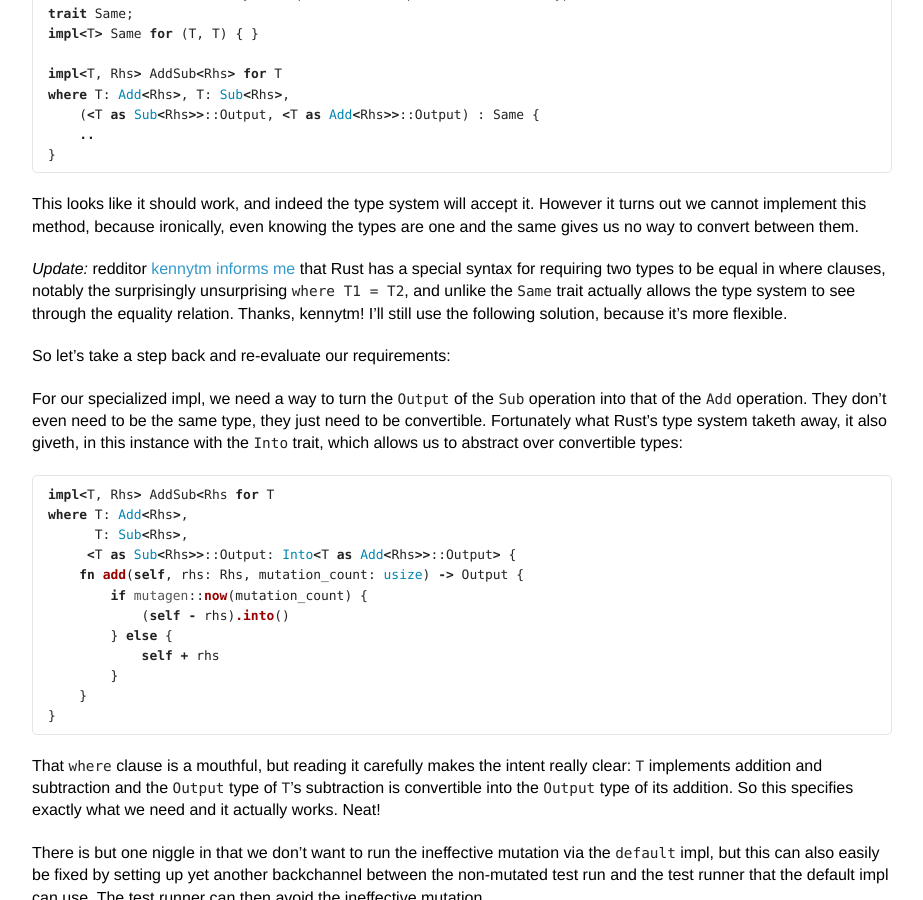
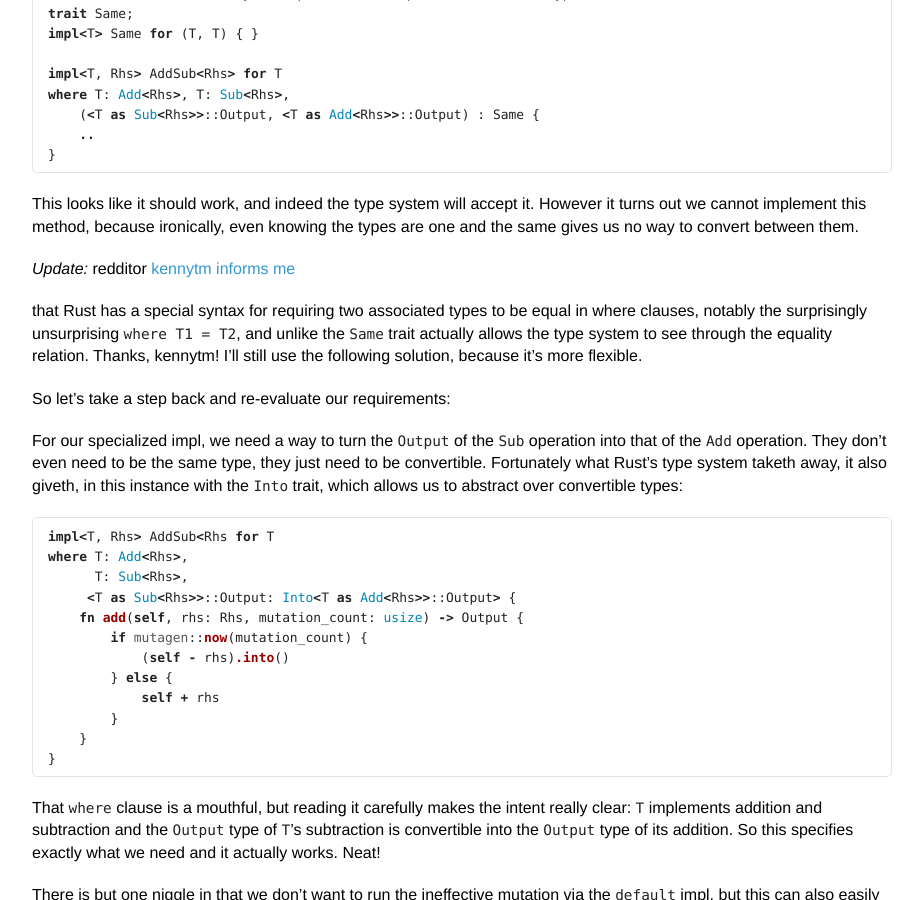
Before and after one commit to llogiq/llogiq.github.io, a Jekyll site: the page built from _posts/2018-03-03-opportune.md, in a window 1280 px wide and 900 px high, scrolled down 1055 px. Shown: the whole window, without its empty margins (178-1101 px from the left). Built offline with Jekyll 4.4.1, drawn with Linux system fonts in a browser that asks for light colours.

Commit message:
two small corrections

```diff
--- a/_posts/2018-03-03-opportune.md
+++ b/_posts/2018-03-03-opportune.md
@@ -72,11 +72,12 @@ knowing the types are one and the same gives us no way to convert between them.
 
 *Update:* redditor [kennytm](https://reddit.com/user/kennytm)
 [informs me](https://www.reddit.com/r/rust/comments/81pth8/blog_opportunistic_mutations_for_the_mutagen_rust/dv4oqrl/)
-that Rust has a special syntax for requiring two types to be equal in where
-clauses, notably the surprisingly unsurprising `where T1 = T2`, and unlike the
-`Same` trait actually allows the type system to see through the equality
-relation. Thanks, kennytm! I'll still use the following solution, because it's
-more flexible.
+
+that Rust has a special syntax for requiring two associated types to be equal
+in where clauses, notably the surprisingly unsurprising `where T1 = T2`, and
+unlike the `Same` trait actually allows the type system to see through the
+equality relation. Thanks, kennytm! I'll still use the following solution,
+because it's more flexible.
 
 So let's take a step back and re-evaluate our requirements:
 
```
Also changed, not shown: _posts/2018-04-03-corners.md (+3 -3 lines).
